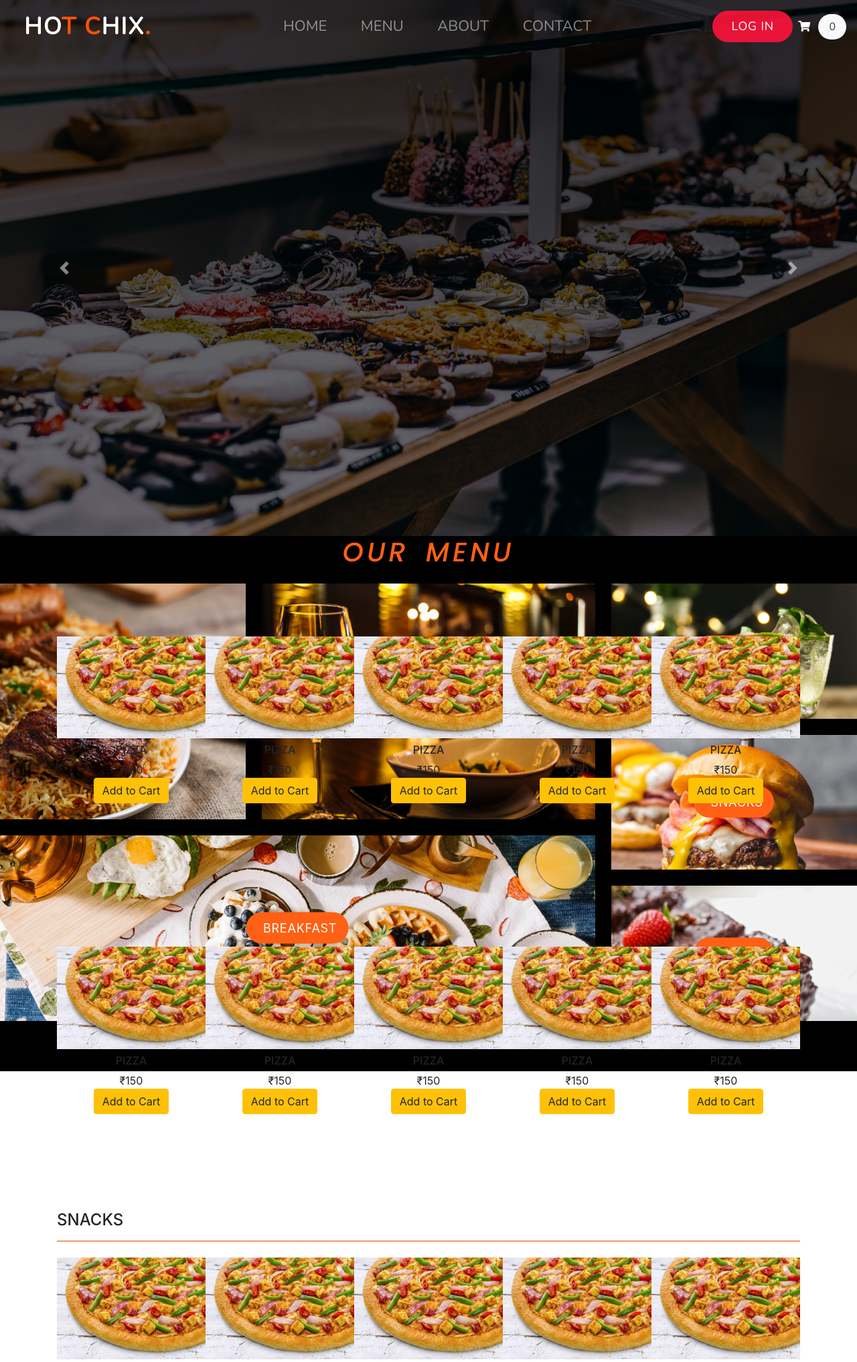
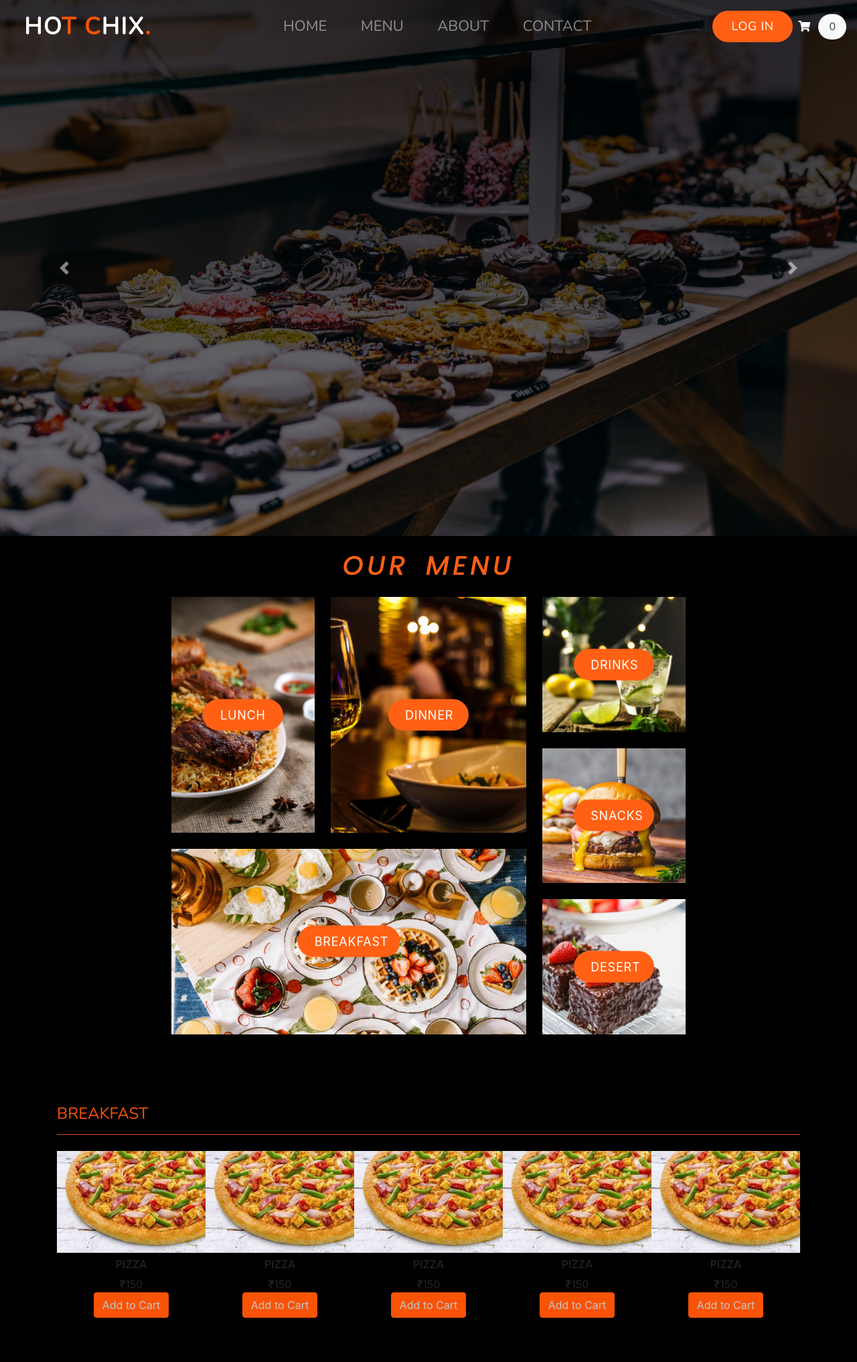
Before and after one commit to Vishwas-10/Canteen-Order-Management-System, a PHP site: page / in a window 1280 px wide. Shown: the top 2033 px of the page at 67% size. Run offline with PHP 8.4, Linux system fonts and the light colour scheme; some libraries are stand-ins or nearby versions.

Commit message:
Updated style.css
Updated style.css

```diff
--- a/final_project/style.css
+++ b/final_project/style.css
@@ -2,6 +2,9 @@
     margin: 0px;
     padding: 0px;
     box-sizing: border-box;
+}
+body{
+    background-color: #000;
 }
 header{
     position: fixed;
@@ -51,11 +54,12 @@ button:focus {
     outline:none !important;
 }
 .btn_login:hover {
-    background: #ff133a;
-    }
+    border-color: #ff6014;
+    background: #ff6014;
+}
 .btn_login{
     width: 120px;
-    background: #ff133be5;
+    background: #ff6014;
     padding-top: 10px;
     padding-bottom: 10px;
     padding-left: 25px;
@@ -65,8 +69,8 @@ button:focus {
     text-transform: uppercase;
     font-weight: 400;
     letter-spacing: .05rem;
-    }
-.btn_login:not(:disabled):not(.disabled) {
+}
+.btn_login:not(:disabled):not(.disabled){
     cursor: pointer;
 }
 .close-btn{
@@ -74,6 +78,7 @@ button:focus {
     top: -60px;
     font-size: 31px;
     color: red;
+
 }
 .close-btn:before {
     content: "×";
@@ -92,14 +97,15 @@ button:focus {
     overflow: auto;
 
 }
-.animate {
+.animate{
     animation: animatetop 0.6s
-  }
+}
 
 @keyframes animatetop {
     from {transform:translate3d(-250px, -500px,0);}
     to {transform:translate3d(-250px, -250px,0);}
-  }
+}
+
 .form-login{
     background-image: url(img/img-login.jpg);
     background-size: cover;
@@ -114,7 +120,7 @@ button:focus {
 }
 .Login-btn{
     color: black;
-    background-color: #ff133ad8;
+    background-color: #ff6014;
     margin-top: 5%;
     padding: 14px 20px;
     width: 100%;
@@ -124,37 +130,35 @@ button:focus {
 
 }
 .Login-btn:hover{
-    background-color:#ff133a;
+    background-color:#f85307;
 }
 #Login_text{
-    font-weight: bold;
     text-align: left;
-    font-family:'Nunito', sans-serif;
-    font-size: 30px;
-    color: #f85307;
+    font-family:sans-serif;
+    font-size: 25px;
+    color: red;
 }
 #LoginForm input {
-    background-color: rgba(255, 255, 255, 0.8);
-    width: 430px;
+    width: 90%;
     outline: 0;
     border-width: 0 0 2px;
     font-family: "San Francisco", Helvetica, Arial, sans-serif;
     height: 10%;
     border-color: none;
     transition: all 0.5s ease-in-out;
-    margin-top: 50px !important;
+    margin-top: 50px;
   }
 #LoginForm input:focus{
     border-color: #f85307;
-    width: 455px;
-    background-color: rgba(255, 255, 255, 0.95);
+    width: 100%;
   }
-#signup_login{
-    font-size: 20px;
-    font-family: 'Nunito', sans-serif;
-}
+
 
 /* Top - Carousel */
+.Hero-car{
+    width:100%;
+    height: 96vh;
+}
 .carousel-item img{
     object-fit: cover;
     object-position: center;
@@ -172,13 +176,18 @@ button:focus {
     background: linear-gradient(to bottom, rgba(0,0,0,.8), rgba(0,0,0,.5));
 }
 
+#main{
+    display:inline-block;
+    padding:0px;
+}
 /* Menu - grid */
 .main_menu{
-    position: absolute;
+    position: relative;
     width: 100%;
+    height: 100vh;
     background-color: black;
 }
-.container {
+.main_menu .con {
     width: 60%;
     margin: 2rem auto;
     justify-content: center;
@@ -186,6 +195,7 @@ button:focus {
 }
 .Our_menu{
     padding-bottom: 15px;
+    padding-top: 20px;
     font-family: 'Poppins', sans-serif;
     font-weight: 700;
     font-size: 26px;
@@ -287,3 +297,26 @@ button:focus {
 .btn_des a{
     text-decoration: none;
 }
+
+.cart{
+    font-size: 14;
+    font-family: 'Nunito', sans-serif;
+}
+.food_hd{
+    font-size: 20;
+    font-family: 'Nunito', sans-serif;
+    color: #f85307;
+}
+.font-rale{
+    font-family: 'Nunito', sans-serif;
+}
+.Food-Carousel{
+    background: #000;
+    position: relative;
+}
+
+.btn-warning{
+    background-color: #f85307 !important;
+    color: #C6C6C6 !important;
+    border-color: #f85307 !important;
+}
```
